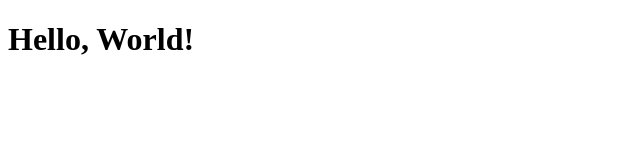
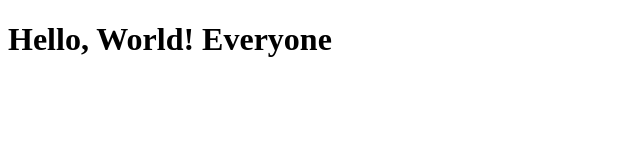
Before and after one commit to kyli52/CS3338-first-project, a plain HTML site: page index.html in a window 1280 px wide. Shown: the whole page, without its empty margins (0-640 px from the left). Drawn offline with Linux system fonts and the light colour scheme.

Commit message:
Update header text in index.html

```diff
--- a/index.html
+++ b/index.html
@@ -6,6 +6,6 @@
     <title>My First Project</title>
 </head>
 <body>
-    <h1>Hello, World!</h1>
+    <h1>Hello, World! Everyone</h1>
 </body>
 </html>
```
